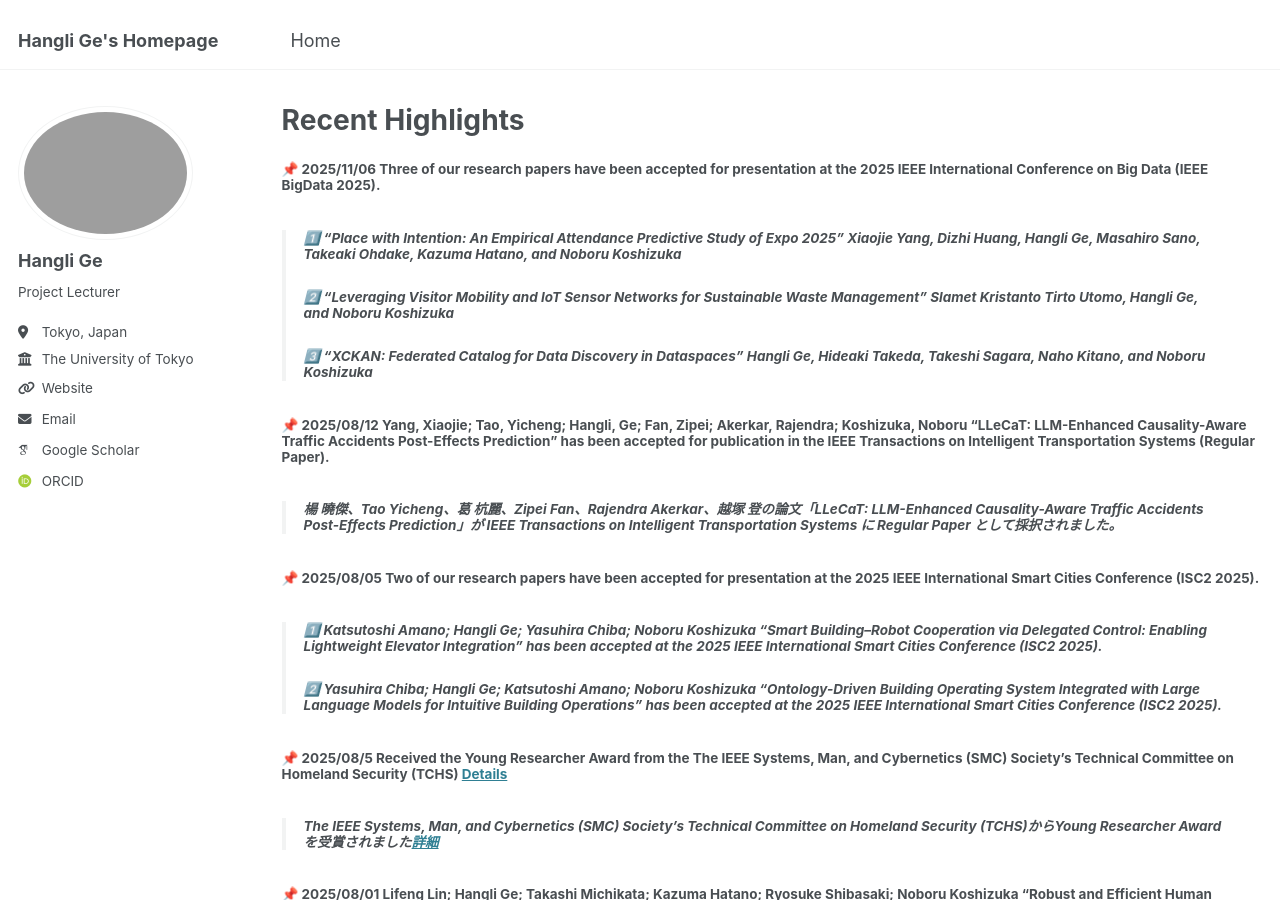
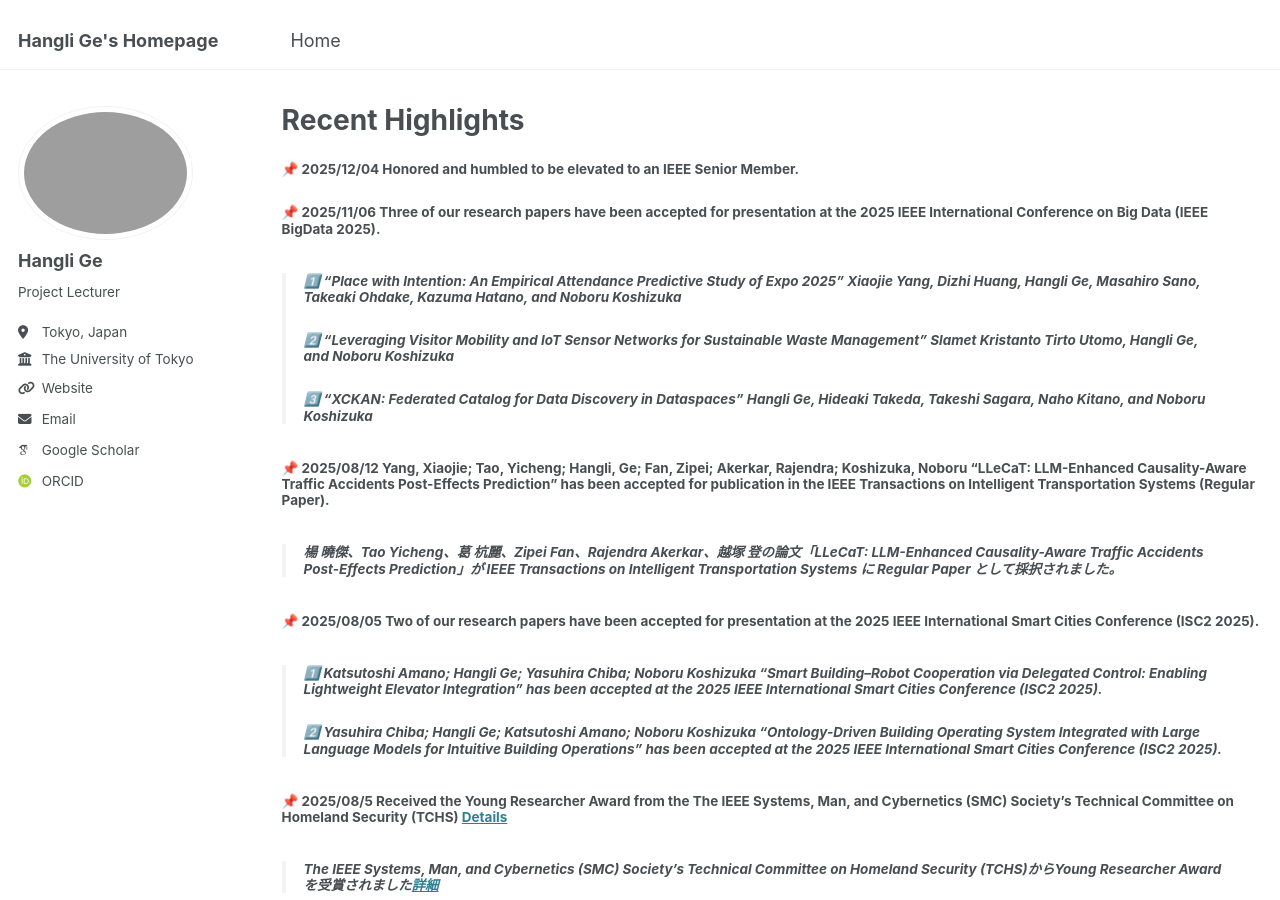
Before and after one commit to christie888/christie888.github.io, a Jekyll site: the page built from _pages/post.md, in a window 1280 px wide and 900 px high. Built offline with Jekyll 4.4.1, drawn with Linux system fonts in a browser that asks for light colours; some web fonts are replaced.

Commit message:
Update post.md

```diff
--- a/_pages/post.md
+++ b/_pages/post.md
@@ -4,7 +4,7 @@
 permalink: post/
 ---
 
-
+##### 📌 2025/12/04 Honored and humbled to be elevated to an IEEE Senior Member.
 ##### 📌 2025/11/06 Three of our research papers have been accepted for presentation at the 2025 IEEE International Conference on Big Data (IEEE BigData 2025).
 > ###### 1️⃣ “Place with Intention: An Empirical Attendance Predictive Study of Expo 2025” Xiaojie Yang, Dizhi Huang, Hangli Ge, Masahiro Sano, Takeaki Ohdake, Kazuma Hatano, and Noboru Koshizuka<br>
 > ###### 2️⃣ “Leveraging Visitor Mobility and IoT Sensor Networks for Sustainable Waste Management” Slamet Kristanto Tirto Utomo, Hangli Ge, and Noboru Koshizuka<br>
```
